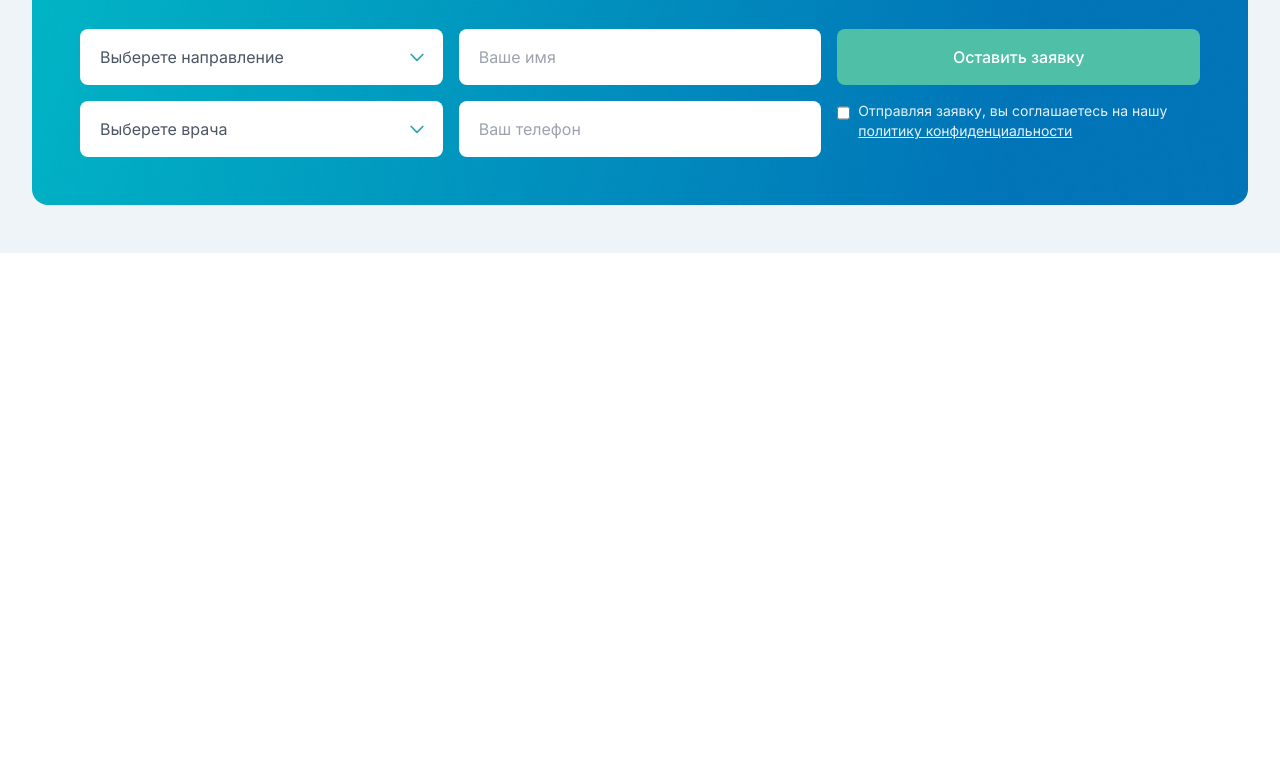
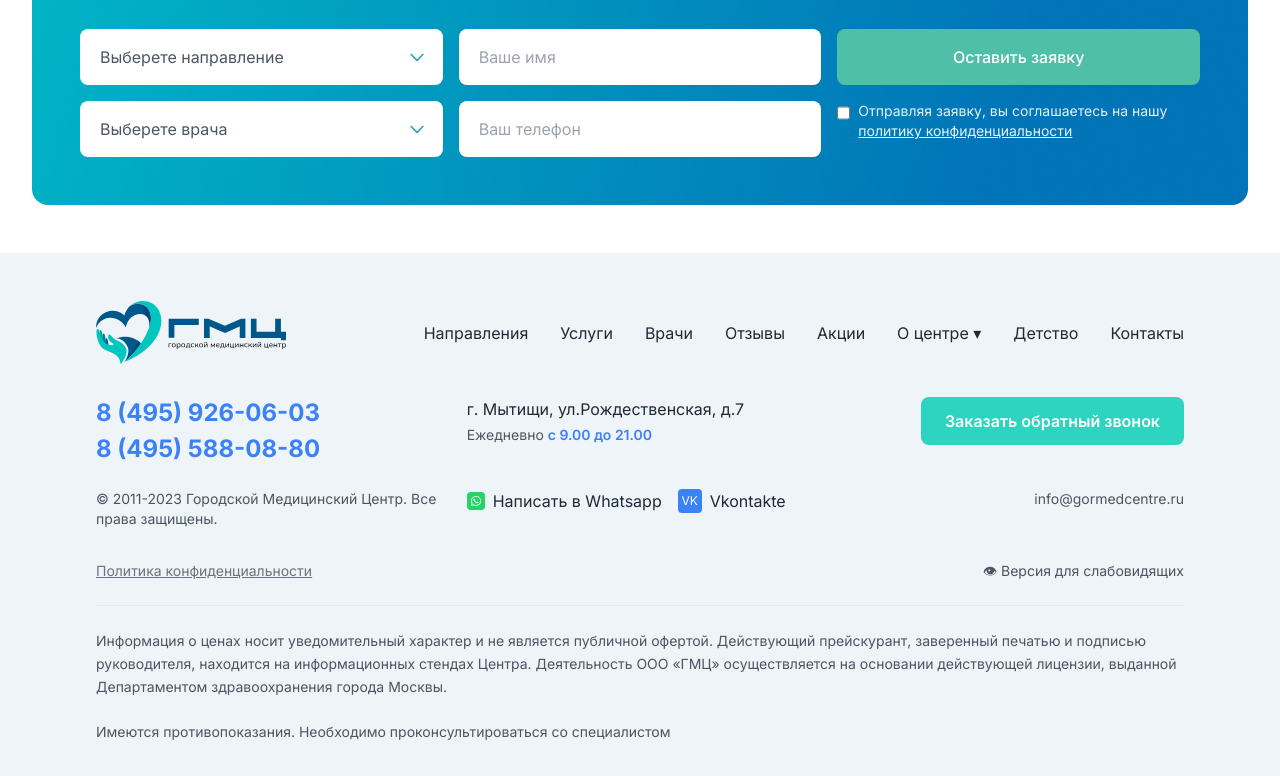
Before and after one commit to ismatovbenya2-droid/exam4, a website: page index.html in a window 1280 px wide. Shown: the part 7400-8176 px from the top of the page. Before the commit the page ends 7653 px from the top, so only its background shows below. Drawn offline with nearby package versions, Linux system fonts and the light colour scheme.

Commit message:
footer-benj

```diff
--- a/index.html
+++ b/index.html
@@ -882,7 +882,7 @@
 
     </div>
 </section>
- <section class="bg-light-bg py-8 lg:py-12">
+ <section class="bg-white py-8 lg:py-12">
         <div class="max-w-7xl mx-auto px-4 lg:px-8">
             <div class="rounded-2xl overflow-hidden p-8 lg:p-12 bg-cover bg-center" style="background-image: url('./src/imgbenj/5.png');">
                 <div class="flex flex-col lg:flex-row lg:items-start lg:justify-between gap-6 mb-8">
@@ -943,5 +943,113 @@
             </div>
         </div>
     </section>
+   <footer class="bg-light-bg pt-12 pb-8 px-6 sm:px-10 md:px-16 lg:px-24">
+    <div class="max-w-7xl mx-auto">
+
+        <!-- ROW 1: Logo + Navigation -->
+        <div class="grid grid-cols-1 lg:grid-cols-[auto_1fr] gap-8 items-center mb-8">
+
+            <!-- Logo -->
+            <img src="./src/imgbenj/1.svg" alt="ГМЦ" class="h-16 w-auto">
+
+            <!-- Navigation Links -->
+            <nav class="flex flex-col lg:flex-row lg:justify-end lg:flex-wrap gap-4 lg:gap-8">
+                <a href="#" class="text-gray-800 hover:text-blue-500">Направления</a>
+                <a href="#" class="text-gray-800 hover:text-blue-500">Услуги</a>
+                <a href="#" class="text-gray-800 hover:text-blue-500">Врачи</a>
+                <a href="#" class="text-gray-800 hover:text-blue-500">Отзывы</a>
+                <a href="#" class="text-gray-800 hover:text-blue-500">Акции</a>
+                <a href="#" class="text-gray-800 hover:text-blue-500">О центре ▾</a>
+                <a href="#" class="text-gray-800 hover:text-blue-500">Детство</a>
+                <a href="#" class="text-gray-800 hover:text-blue-500">Контакты</a>
+            </nav>
+
+        </div>
+
+        <!-- ROW 2: Phones + Address + Button -->
+        <div class="grid grid-cols-1 lg:grid-cols-3 gap-6 mb-6 items-start">
+
+            <!-- Phones (Left) -->
+            <div class="flex flex-col gap-1">
+                <a href="tel:+74959260603" class="text-2xl font-bold text-blue-500 hover:text-blue-700">
+                    8 (495) 926-06-03
+                </a>
+                <a href="tel:+74955880880" class="text-2xl font-bold text-blue-500 hover:text-blue-700">
+                    8 (495) 588-08-80
+                </a>
+            </div>
+
+            <!-- Address (Center) -->
+            <div class="flex flex-col gap-1">
+                <p class="text-gray-800">г. Мытищи, ул.Рождественская, д.7</p>
+                <p class="text-gray-600 text-sm">
+                    Ежедневно <span class="text-blue-500 font-semibold">с 9.00 до 21.00</span>
+                </p>
+            </div>
+
+            <!-- Call Back Button (Right) -->
+            <div class="flex lg:justify-end">
+                <button class="bg-teal-400 hover:bg-teal-500 text-white font-semibold py-3 px-6 rounded-lg transition w-full lg:w-auto">
+                    Заказать обратный звонок
+                </button>
+            </div>
+
+        </div>
+
+        <!-- ROW 3: Copyright + Socials + Email -->
+        <div class="grid grid-cols-1 lg:grid-cols-3 gap-6 mb-8 items-start">
+
+            <!-- Copyright (Left) -->
+            <div class="flex flex-col gap-2">
+                <p class="text-gray-600 text-sm">
+                    © 2011-2023 Городской Медицинский Центр. Все права защищены.
+                </p>
+            </div>
+
+            <!-- Social Links (Center) -->
+            <div class="flex flex-col lg:flex-row gap-4">
+                <a href="#" class="flex items-center gap-2 text-gray-800 hover:text-green-500">
+            <img src="./src/imgbenj/2.png" alt="">
+                   Написать в Whatsapp
+                </a>
+                <a href="#" class="flex items-center gap-2 text-gray-800 hover:text-blue-500">
+                    <span class="w-6 h-6 bg-blue-500 rounded flex items-center justify-center text-white text-xs">VK</span>
+                    Vkontakte
+                </a>
+            </div>
+
+            <!-- Email (Right) -->
+            <div class="flex lg:justify-end">
+                <a href="mailto:info@gormedcentre.ru" class="text-gray-600 text-sm">
+                    info@gormedcentre.ru
+                </a>
+            </div>
+
+        </div>
+
+        <!-- ROW 4: Policy + Accessibility -->
+        <div class="flex flex-col lg:flex-row lg:justify-between gap-3 pb-6 border-b border-gray-200">
+            <a href="#" class="text-gray-500 text-sm underline">
+                Политика конфиденциальности
+            </a>
+            <a href="#" class="text-gray-600 text-sm flex items-center gap-2">
+                👁 Версия для слабовидящих
+            </a>
+        </div>
+
+        <!-- Legal Info -->
+        <div class="pt-6">
+            <p class="text-gray-600 text-sm leading-relaxed">
+                Информация о ценах носит уведомительный характер и не является публичной офертой.
+                Действующий прейскурант, заверенный печатью и подписью руководителя, находится на
+                информационных стендах Центра. Деятельность ООО «ГМЦ» осуществляется на основании
+                действующей лицензии, выданной Департаментом здравоохранения города Москвы.
+                <br><br>
+                Имеются противопоказания. Необходимо проконсультироваться со специалистом
+            </p>
+        </div>
+
+    </div>
+</footer>
 </body>
 </html>
```
Also changed, not shown: 1 other file.
